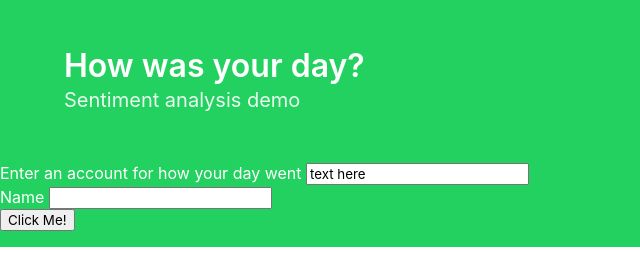
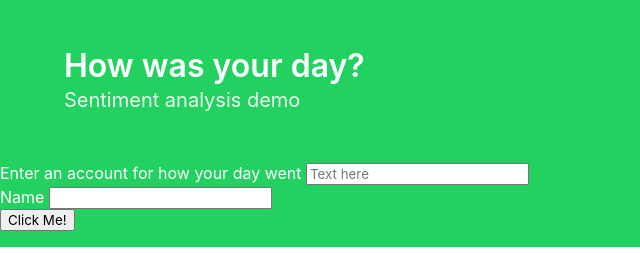
Before and after one commit to kristina-arezina/node-text-sentiment-analysis, a plain HTML site: page index.html in a window 1280 px wide. Shown: the top 253 px of the page, 0-640 px from the left. Drawn offline with nearby package versions, Linux system fonts and the light colour scheme; no server answers.

Commit message:
added placeholder text to input feild

```diff
--- a/index.html
+++ b/index.html
@@ -27,7 +27,7 @@
             <label>Enter an account for how your day went</label>
             <input type = "text"
                    id = "myText"
-                   value = "text here" />
+                   placeholder="Text here" />
         </p>
         <p>
             <label>Name</label>
```
